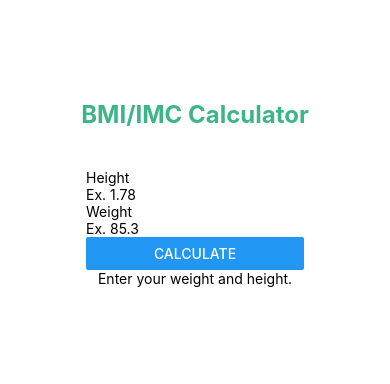
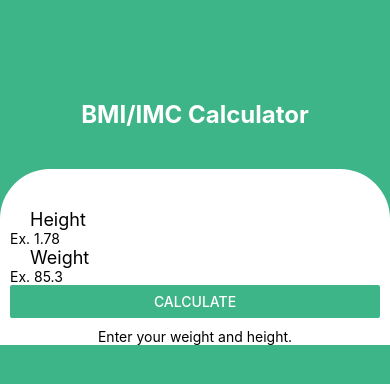
Before and after one commit to LucasReb/BMIcalc, a React Native app: screen / in a window 390 px wide. Shown: the top 384 px of the page. Built offline with nearby package versions, Linux system fonts and the light colour scheme.

Commit message:
updated styles from formLabel

```diff
--- a/App.js
+++ b/App.js
@@ -15,7 +15,7 @@ export default function App() {
 const styles = StyleSheet.create({
   container: {
     flex: 1,
-    backgroundColor: '#fff',
+    backgroundColor: '#3EB489',
     paddingTop: 90,
   },
 });
--- a/src/components/Form/index.js
+++ b/src/components/Form/index.js
@@ -31,14 +31,14 @@ export default function Form() {
 
   return (
     <View style={styles.formContext}>
-      <View>
-        <Text>Height</Text>
+      <View style={styles.form}>
+        <Text style={styles.formLabel}>Height</Text>
         <TextInput onChangeText={setHeight} value={height} placeholder="Ex. 1.78" keyboardType="numeric" />
-        <Text>Weight</Text>
+        <Text style={styles.formLabel}>Weight</Text>
         <TextInput onChangeText={setWeight} value={weight} placeholder="Ex. 85.3" keyboardType="numeric" />
-        <Button title={TextButton} onPress={() => validationBmi()} />
+        <Button color="#3EB489" title={TextButton} onPress={() => validationBmi()} />
       </View>
       <ResultBMI messageResultBMI={messageBMI} resultBMI={bmi} />
-    </View>
+    </View >
   );
 }
--- a/src/components/Form/style.js
+++ b/src/components/Form/style.js
@@ -8,6 +8,19 @@ const styles = StyleSheet.create({
     backgroundColor: "#ffff",
     alignItems: "center",
     marginTop: 30,
+    borderTopLeftRadius: 50,
+    borderTopRightRadius: 50,
+  },
+  form: {
+    width: "100%",
+    height: "auto",
+    marginTop: 30,
+    padding: 10,
+  },
+  formLabel: {
+    color: "#000",
+    fontSize: 18,
+    paddingLeft: 20,
   },
 });
 
--- a/src/components/Title/style.js
+++ b/src/components/Title/style.js
@@ -9,7 +9,7 @@ const styles = StyleSheet.create({
   textTitle: {
     fontWeight: "bold",
     fontSize: 24,
-    color: "#3EB489"
+    color: "#ffff"
   }
 });
 
```
